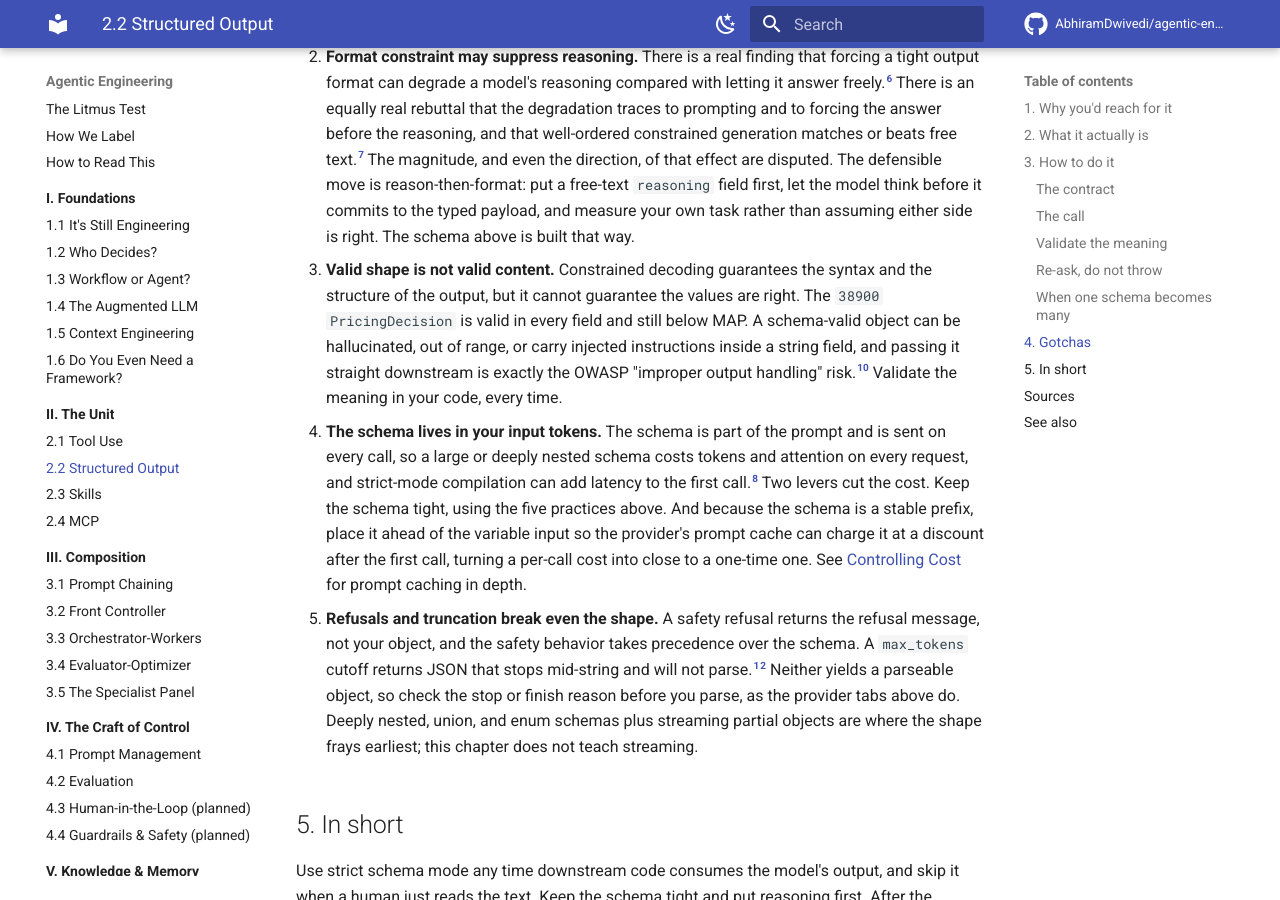
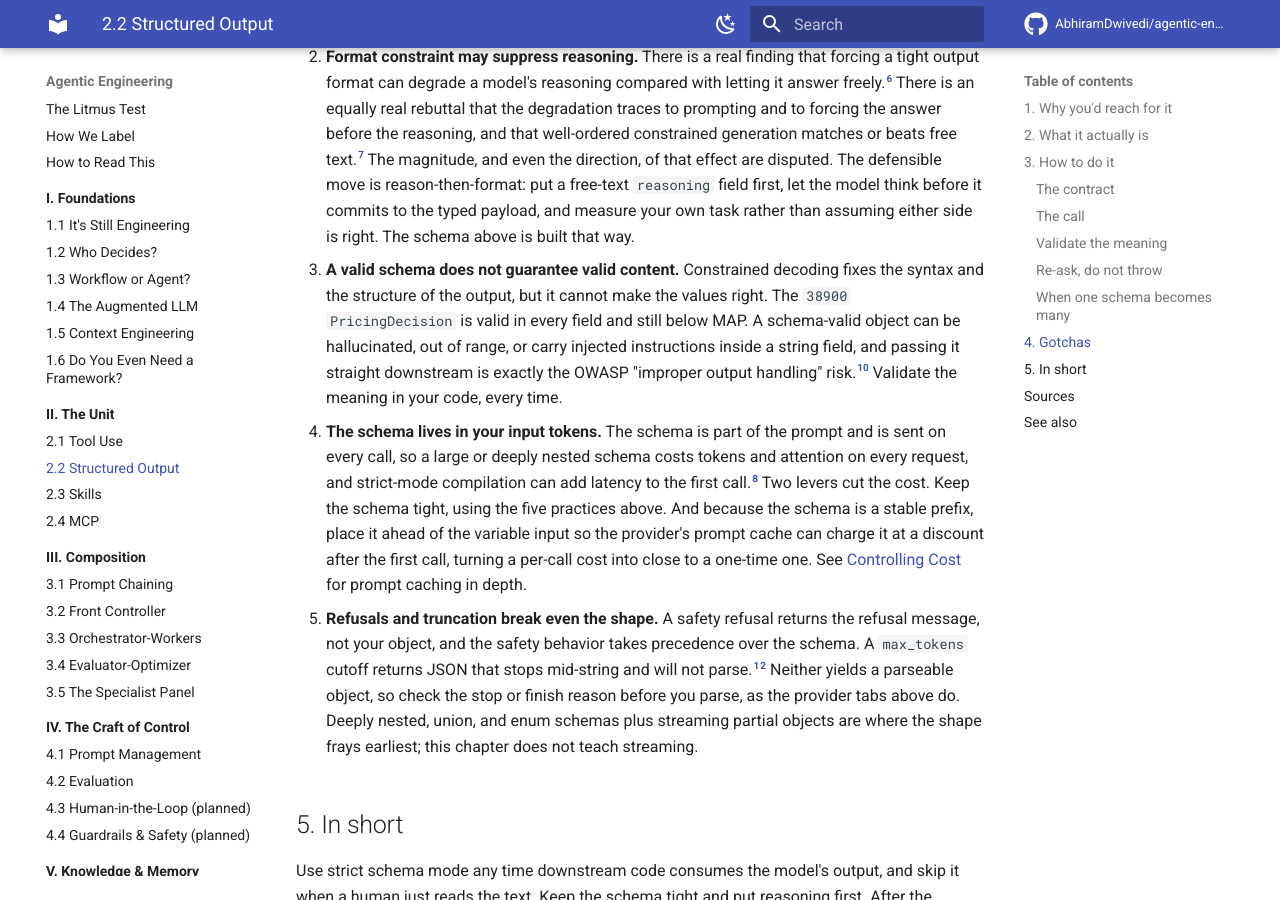
Before and after one commit to AbhiramDwivedi/agentic-engineering, an MkDocs documentation site: the page built from docs/the-unit/structured-output.md, in a window 1280 px wide and 900 px high, scrolled down 6861 px. Built offline with MkDocs 1.6.1 and Material for MkDocs 9.7.7, drawn with Linux system fonts in a browser that asks for light colours; comment, search, counter and statistics services are not loaded.

Commit message:
2.2: reword Gotcha 3 heading off the 'X is not Y' antithesis
'Valid shape is not valid content' reads as performed antithesis; restate plainly as 'A valid schema does not guarantee valid content.'

Co-Authored-By: Claude Opus 4.8 <noreply@anthropic.com>

```diff
--- a/docs/the-unit/structured-output.md
+++ b/docs/the-unit/structured-output.md
@@ -333,7 +333,7 @@ This is a standing line item in your context budget, covered in [Context Enginee
 
 2. **Format constraint may suppress reasoning.** There is a real finding that forcing a tight output format can degrade a model's reasoning compared with letting it answer freely.[^tam] There is an equally real rebuttal that the degradation traces to prompting and to forcing the answer before the reasoning, and that well-ordered constrained generation matches or beats free text.[^dottxt] The magnitude, and even the direction, of that effect are disputed. The defensible move is reason-then-format: put a free-text `reasoning` field first, let the model think before it commits to the typed payload, and measure your own task rather than assuming either side is right. The schema above is built that way.
 
-3. **Valid shape is not valid content.** Constrained decoding guarantees the syntax and the structure of the output, but it cannot guarantee the values are right. The `38900` `PricingDecision` is valid in every field and still below MAP. A schema-valid object can be hallucinated, out of range, or carry injected instructions inside a string field, and passing it straight downstream is exactly the OWASP "improper output handling" risk.[^owasp-llm05] Validate the meaning in your code, every time.
+3. **A valid schema does not guarantee valid content.** Constrained decoding fixes the syntax and the structure of the output, but it cannot make the values right. The `38900` `PricingDecision` is valid in every field and still below MAP. A schema-valid object can be hallucinated, out of range, or carry injected instructions inside a string field, and passing it straight downstream is exactly the OWASP "improper output handling" risk.[^owasp-llm05] Validate the meaning in your code, every time.
 
 4. **The schema lives in your input tokens.** The schema is part of the prompt and is sent on every call, so a large or deeply nested schema costs tokens and attention on every request, and strict-mode compilation can add latency to the first call.[^jsonschemabench] Two levers cut the cost. Keep the schema tight, using the five practices above. And because the schema is a stable prefix, place it ahead of the variable input so the provider's prompt cache can charge it at a discount after the first call, turning a per-call cost into close to a one-time one. See [Controlling Cost](../production/controlling-cost.md) for prompt caching in depth.
 
```
